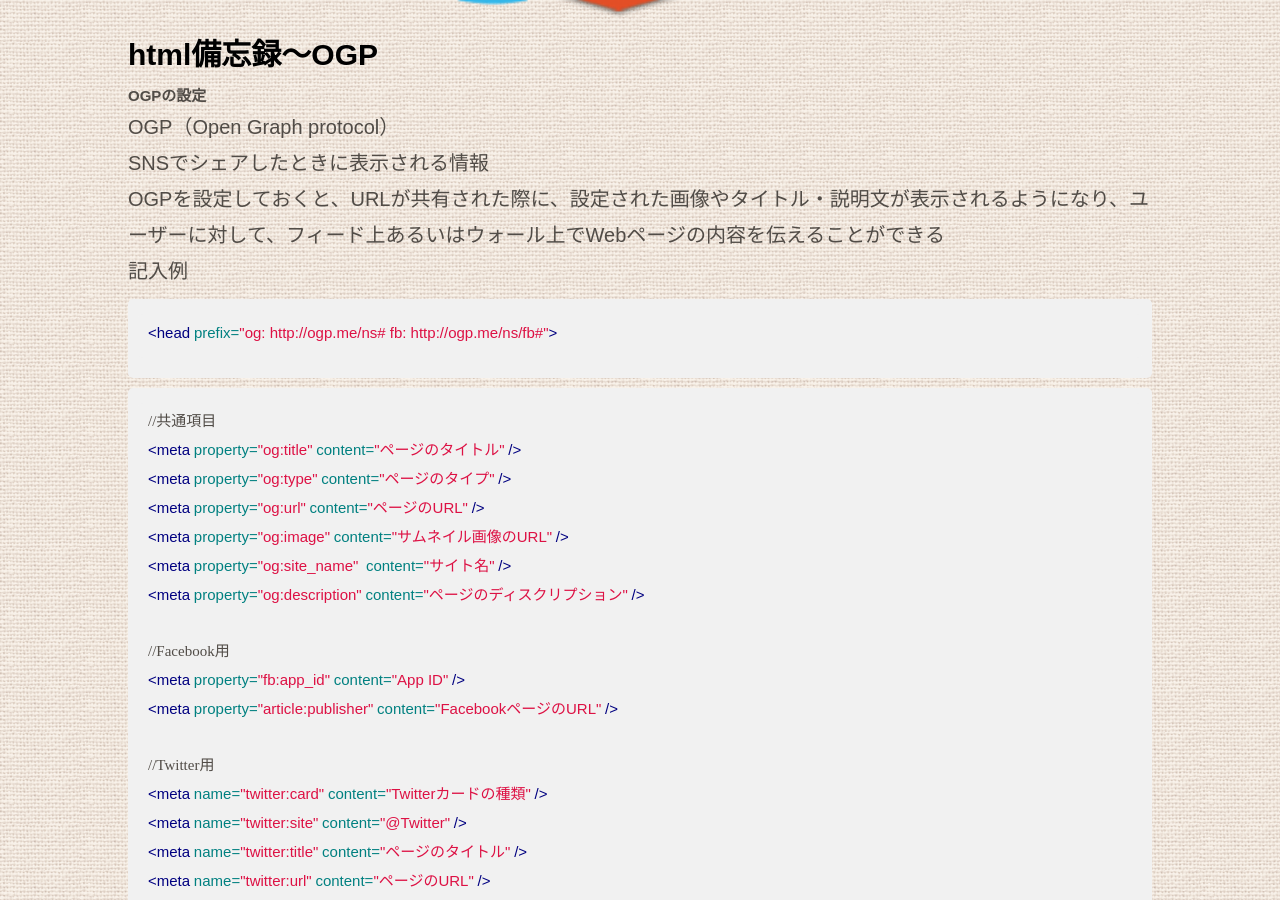
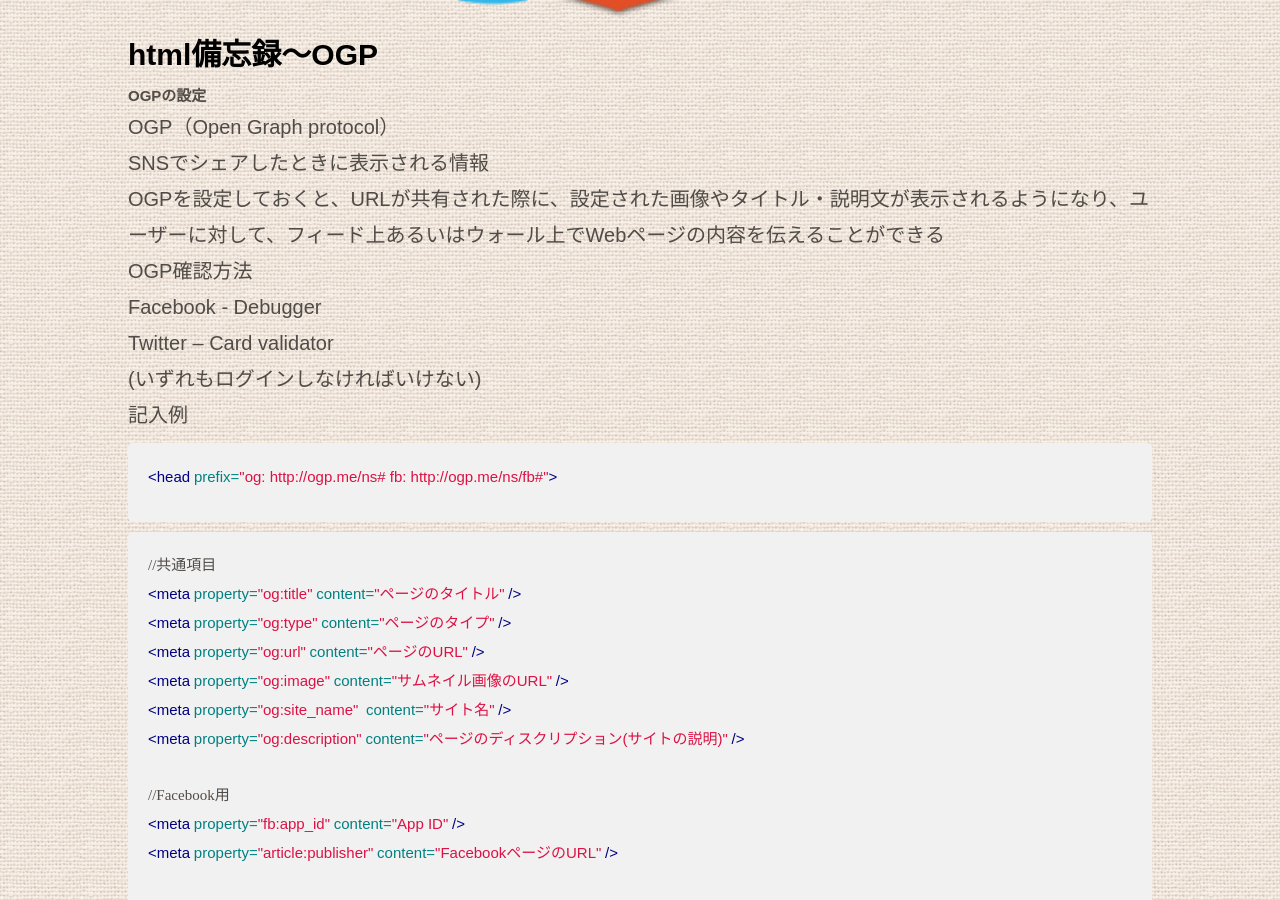
Before and after one commit to satoshiogasawara/satoshiogasawara.github.io, a Jekyll site: the page built from _posts/2017-07-19-title02.md, in a window 1280 px wide and 900 px high, scrolled down 556 px. Built offline with Jekyll 4.4.1, drawn with Linux system fonts in a browser that asks for light colours.

Commit message:
2017/07/21

````diff
--- a/_posts/2017-07-19-title02.md
+++ b/_posts/2017-07-19-title02.md
@@ -14,6 +14,11 @@ SNSでシェアしたときに表示される情報
 
 OGPを設定しておくと、URLが共有された際に、設定された画像やタイトル・説明文が表示されるようになり、ユーザーに対して、フィード上あるいはウォール上でWebページの内容を伝えることができる
 
+OGP確認方法
+Facebook - Debugger
+Twitter – Card validator
+(いずれもログインしなければいけない)
+
 記入例
 ```html
 <head prefix="og: http://ogp.me/ns# fb: http://ogp.me/ns/fb#">
@@ -25,7 +30,7 @@ OGPを設定しておくと、URLが共有された際に、設定された画
 <meta property="og:url" content="ページのURL" />
 <meta property="og:image" content="サムネイル画像のURL" />
 <meta property="og:site_name"  content="サイト名" />
-<meta property="og:description" content="ページのディスクリプション" />
+<meta property="og:description" content="ページのディスクリプション(サイトの説明)" />
 
 //Facebook用
 <meta property="fb:app_id" content="App ID" />
````
